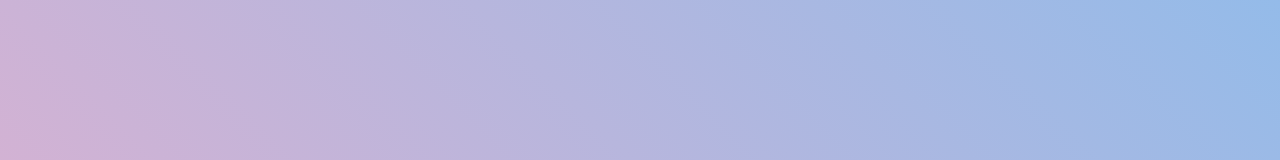
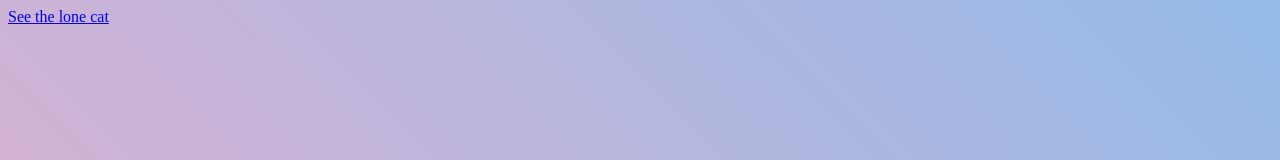
Before and after one commit to pdurak15/CSS-cats, a plain HTML site: page siblings.html in a window 1280 px wide. Shown: the top 160 px of the page. Drawn offline with Linux system fonts and the light colour scheme.

Commit message:
Update siblings.html
Added link

```diff
--- a/siblings.html
+++ b/siblings.html
@@ -1,4 +1,7 @@
 <body>
+	<div id="div1" onclick="see-siblings()">
+		<a href="./siblings.html">See the lone cat</a>
+	</div>
     <div id="orange-cat">
         <div id="cat" onclick="happyOrange()">
             <div class="head" style="background-color: darkorange"></div>
```
